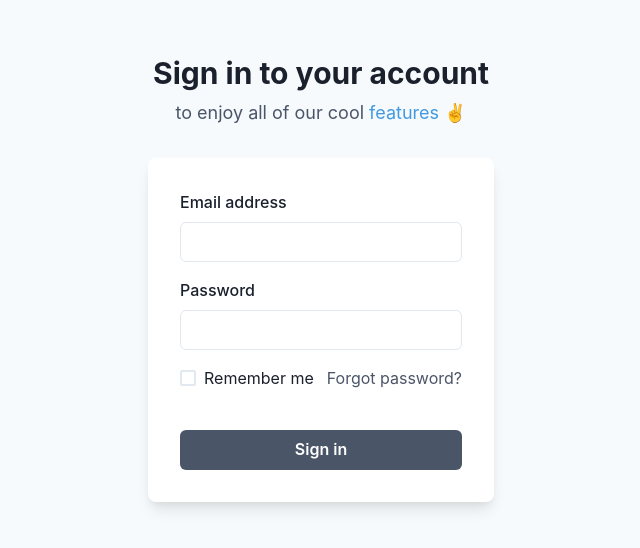
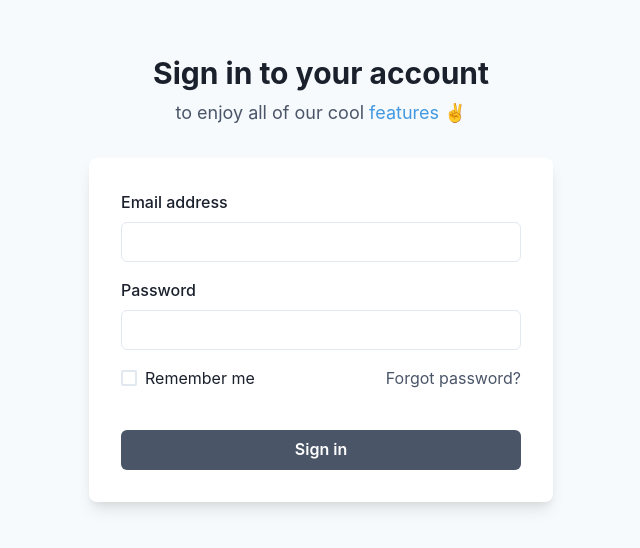
Before and after one commit to brkss/thyroid, a React (Create React App) app in the folder web/: page /auth/login in a window 1280 px wide. Shown: the part 122-670 px from the top of the page, without its empty margins (319-959 px from the left). Built offline with nearby package versions, Linux system fonts and the light colour scheme.

Commit message:
🥑 Adjust Login Stack Width

```diff
--- a/web/src/pages/auth/Login.tsx
+++ b/web/src/pages/auth/Login.tsx
@@ -20,7 +20,7 @@ import {
         align={'center'}
         justify={'center'}
         bg={useColorModeValue('gray.50', 'gray.800')}>
-        <Stack spacing={8} mx={'auto'} maxW={'lg'} py={12} px={6}>
+        <Stack spacing={8} mx={'auto'} maxW={'lg'} w='lg' py={12} px={6}>
           <Stack align={'center'}>
             <Heading fontSize={'3xl'}>Sign in to your account </Heading>
             <Text fontSize={'lg'} color={'gray.600'}>
--- a/web/src/pages/auth/Register.tsx
+++ b/web/src/pages/auth/Register.tsx
@@ -22,13 +22,13 @@ import {
         bg={useColorModeValue('gray.50', 'gray.800')}>
         <Stack spacing={8} mx={'auto'} maxW={'lg'} w='lg' py={12} px={6}>
           <Stack align={'center'}>
-            <Heading  d='block'  fontSize={'3xl'}>Sign up for a new account </Heading>
+            <Heading   fontSize={'3xl'}>Sign up for a new account </Heading>
             <Text fontSize={'lg'} color={'gray.600'}>
               to enjoy all of our cool <Link color={'blue.400'}>features</Link> ✌️
             </Text>
           </Stack>
           <Box
-            w='100%' maxWidth={650}
+
             rounded={'lg'}
             bg={useColorModeValue('white', 'gray.700')}
             boxShadow={'lg'}
```
